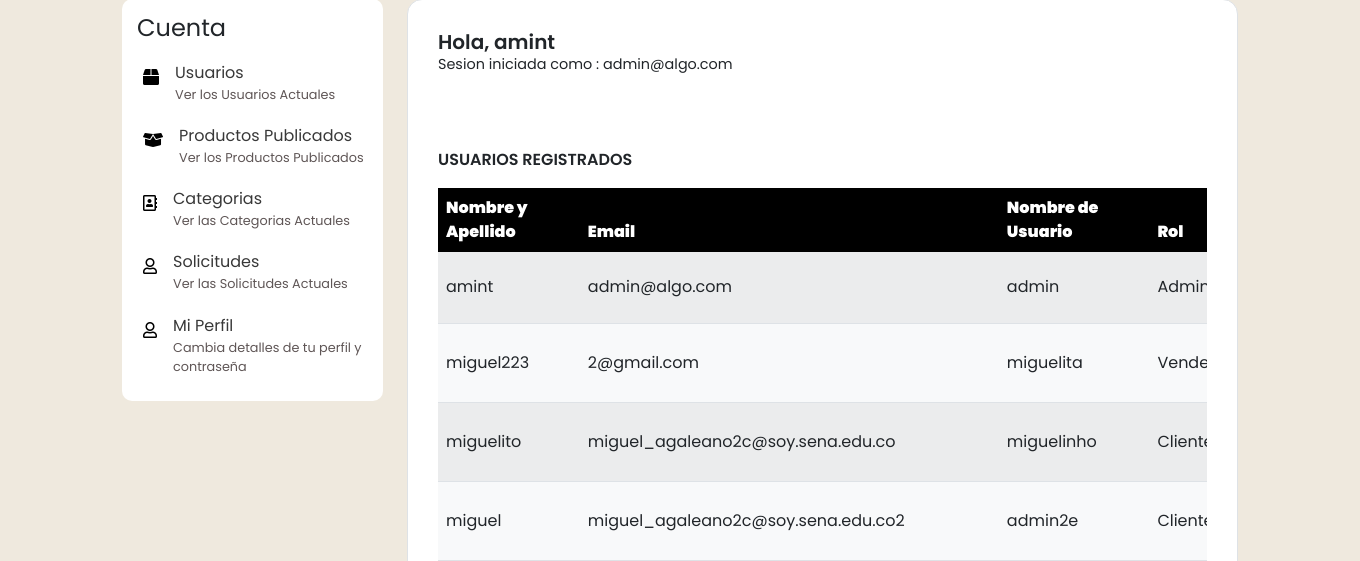
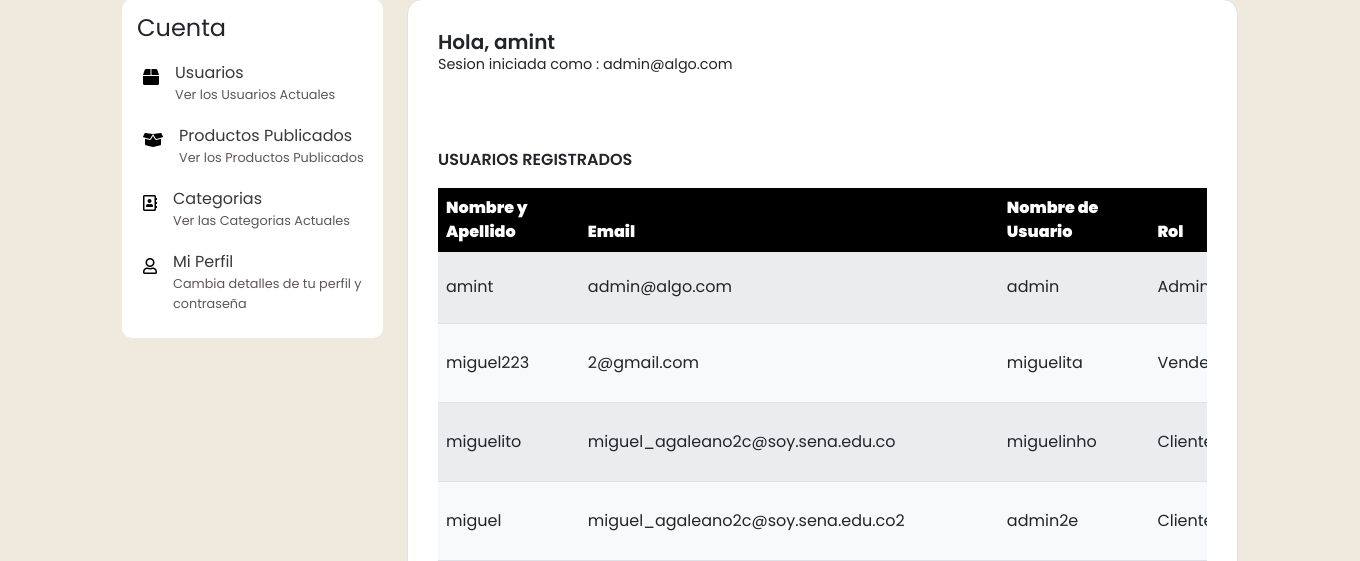
Before and after one commit to DarkXz7/MerkaChecheres-2, a Django app: template merkachecheres/templates/admin.html in a window 1360 px wide; the page is wider, and only the part inside the window is pictured. Shown: the part 157-718 px from the top of that part. Run offline with Django 5.2, Linux system fonts and the light colour scheme; the template is opened without the code that fills it: values that come from a table or form of the project are taken from there, others are empty; data comes from the database, SQL or seed files in the repository; both versions use the stored data as it was after the commit.

Commit message:
Se quitan cositas

```diff
--- a/merkachecheres/templates/admin.html
+++ b/merkachecheres/templates/admin.html
@@ -124,15 +124,7 @@
                                 </div>
                             </a>
                         </li>
-                        <li class="active">
-                            <a href="#" class="text-decoration-none d-flex align-items-start">
-                                <div class="far fa-user pt-2 me-3"></div>
-                                <div class="d-flex flex-column">
-                                    <div class="link">Solicitudes</div>
-                                    <div class="link-desc">Ver las Solicitudes Actuales</div>
-                                </div>
-                            </a>
-                        </li>
+
                         <li class="active">
                             <a href="?tabla=perfil" class="text-decoration-none d-flex align-items-start">
                                 <div class="far fa-user pt-2 me-3"></div>
--- a/merkachecheres/templates/producto.html
+++ b/merkachecheres/templates/producto.html
@@ -220,7 +220,7 @@
                 </div>
                 <div class="colorContainerGeneral">
                     <div class="additionalDetails">
-                        <p><strong>Categoría:</strong> {{ producto.get_categoria_display }}</p>
+                        <p><strong>Categoría:</strong> {{ producto.categoria.nombre }}</p>
 
 
                             {% if producto.dimensiones %}
--- a/merkachecheres/templates/registro.html
+++ b/merkachecheres/templates/registro.html
@@ -79,6 +79,11 @@
             <button type="submit" class="btn-register">Crear cuenta</button>
         </form>
 
+        <div class="register-link">
+          <br>
+          <span class="span-register">¿Ya tienes una cuenta? <a href="{% url 'login' %}">Iniciar Sesión</a></span>
+      </div>
+
         <div class="terms">
           <p>
             Al registrarte, aceptas nuestros
```
Also changed, not shown: db.sqlite3.
